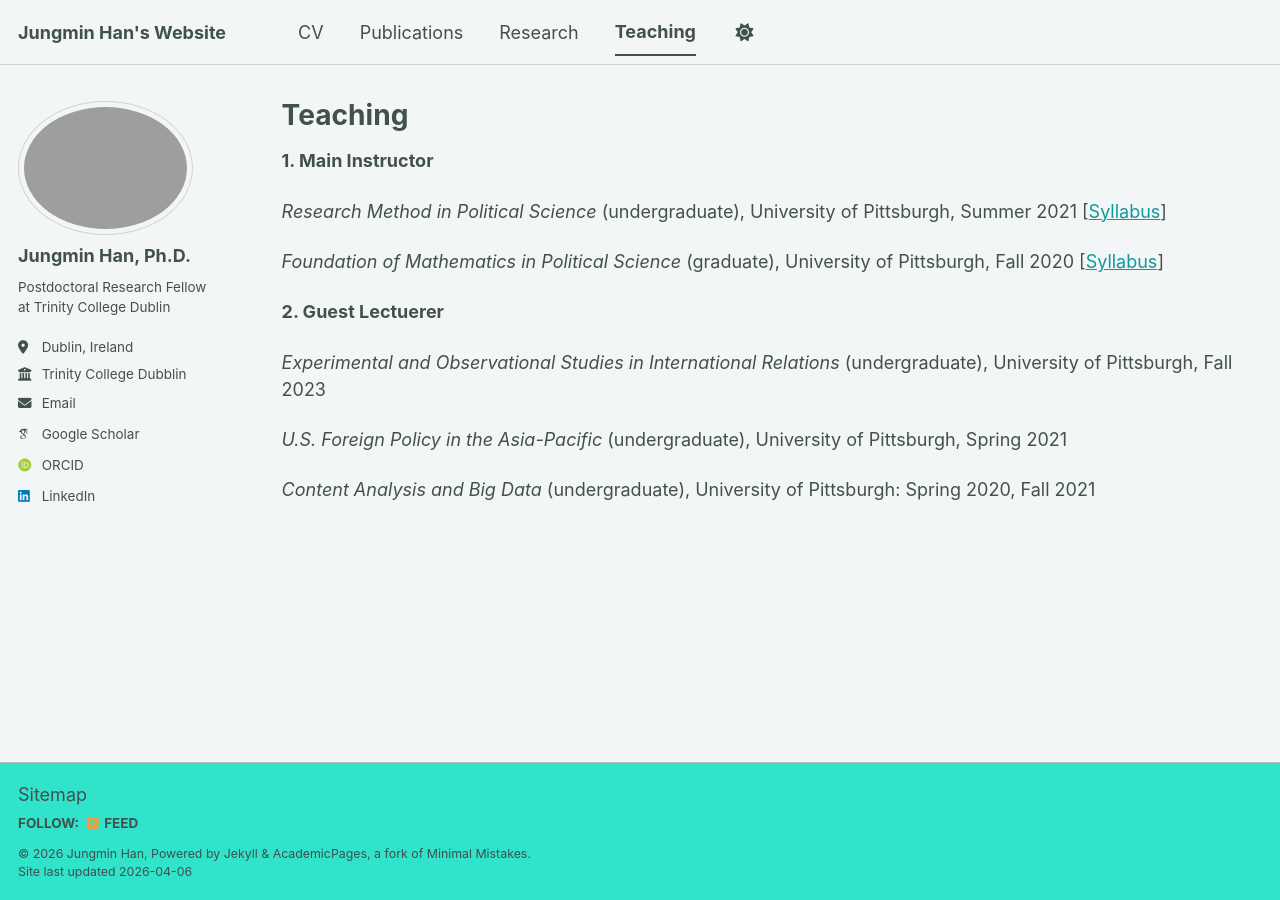
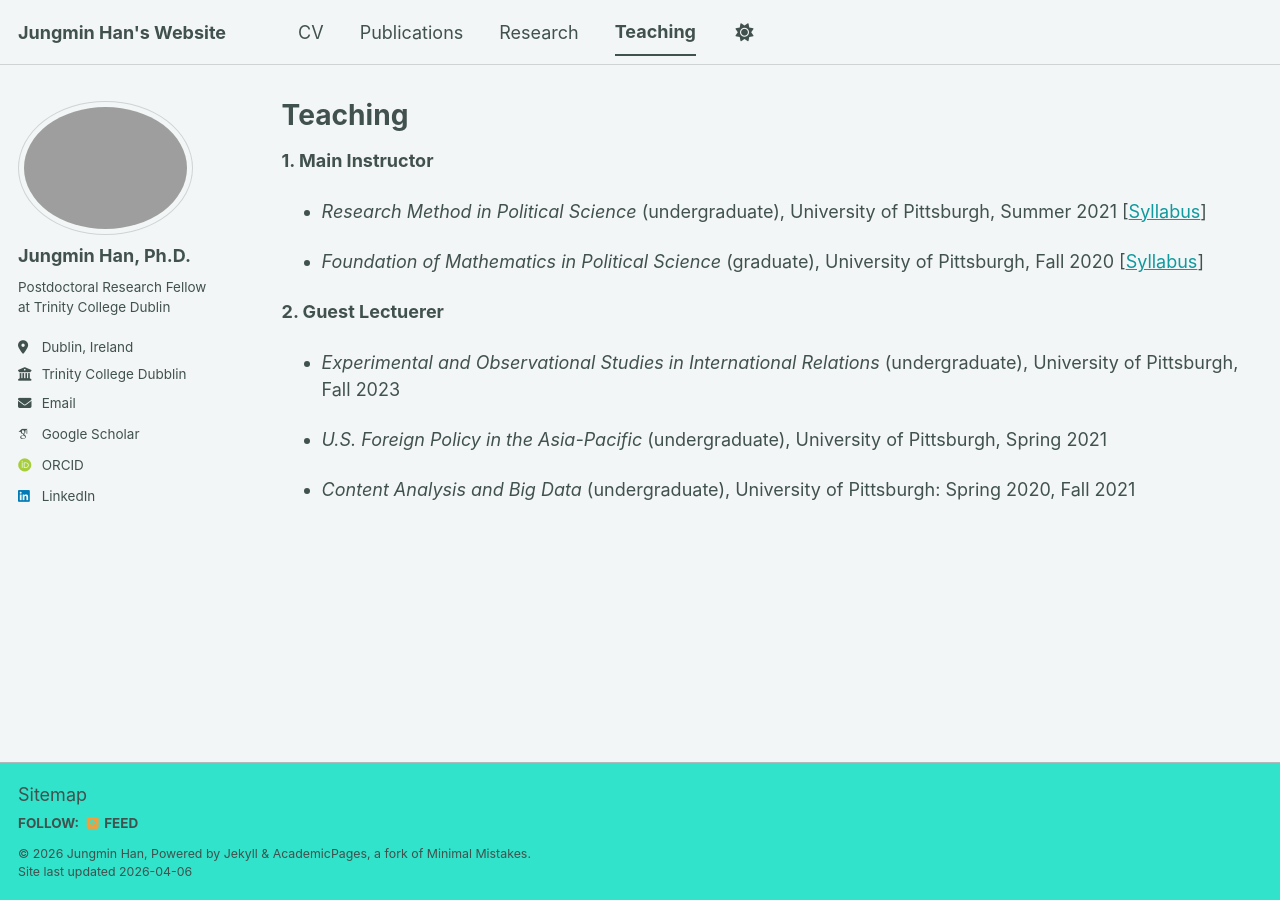
Before and after one commit to jungmin-lawrence-han/jungmin-lawrence-han.github.io, a Jekyll site: the page built from _pages/teaching.md, in a window 1280 px wide. Built offline with Jekyll 4.4.1, drawn with Linux system fonts in a browser that asks for light colours; some web fonts are replaced; a script bundle is joined from its source files by our own code; library files that are not in the unit come from our copies.

```diff
--- a/_pages/teaching.md
+++ b/_pages/teaching.md
@@ -7,14 +7,14 @@ author_profile: true
 
 **1. Main Instructor**
 
-_Research Method in Political Science_ (undergraduate), University of Pittsburgh, Summer 2021 [[Syllabus](Syllabus_PS0700_Summer2021.pdf)]
+  * _Research Method in Political Science_ (undergraduate), University of Pittsburgh, Summer 2021 [[Syllabus](Syllabus_PS0700_Summer2021.pdf)]
 
-_Foundation of Mathematics in Political Science_ (graduate), University of Pittsburgh, Fall 2020 [[Syllabus](Syllabus_PS1902_Fall2020.pdf)]
+  * _Foundation of Mathematics in Political Science_ (graduate), University of Pittsburgh, Fall 2020 [[Syllabus](Syllabus_PS1902_Fall2020.pdf)]
 
 **2. Guest Lectuerer**
 
-_Experimental and Observational Studies in International Relations_ (undergraduate), University of Pittsburgh, Fall 2023
+  * _Experimental and Observational Studies in International Relations_ (undergraduate), University of Pittsburgh, Fall 2023
 
-_U.S. Foreign Policy in the Asia-Pacific_ (undergraduate), University of Pittsburgh, Spring 2021
+  * _U.S. Foreign Policy in the Asia-Pacific_ (undergraduate), University of Pittsburgh, Spring 2021
 
-_Content Analysis and Big Data_ (undergraduate), University of Pittsburgh: Spring 2020, Fall 2021
+  * _Content Analysis and Big Data_ (undergraduate), University of Pittsburgh: Spring 2020, Fall 2021
```
